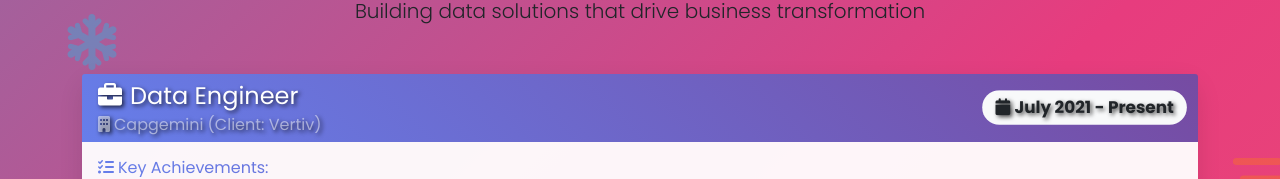
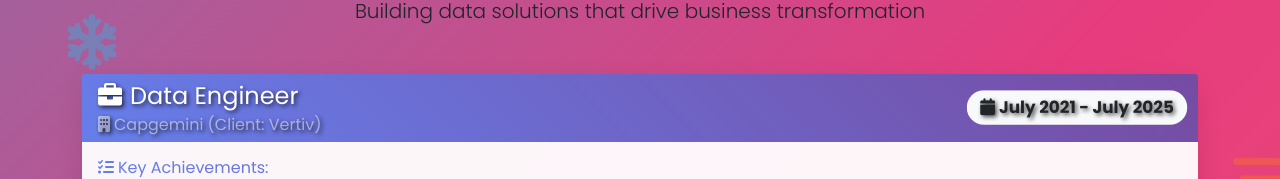
Before and after one commit to konderibharathkumar/b, a plain HTML site: page experience.html in a window 1280 px wide. Shown: the part 146-325 px from the top of the page. Drawn offline with nearby package versions, Linux system fonts and the light colour scheme.

Commit message:
Update experience.html

```diff
--- a/experience.html
+++ b/experience.html
@@ -59,7 +59,7 @@
                     <h6 class="mb-0 text-white-50"><i class="fas fa-building me-1"></i>Capgemini (Client: Vertiv)</h6>
                 </div>
                 <div class="col-md-4 text-md-end">
-                    <span class="badge bg-light text-dark fs-6"><i class="fas fa-calendar me-1"></i>July 2021 - Present</span>
+                    <span class="badge bg-light text-dark fs-6"><i class="fas fa-calendar me-1"></i>July 2021 - July 2025</span>
                 </div>
             </div>
         </div>
```
